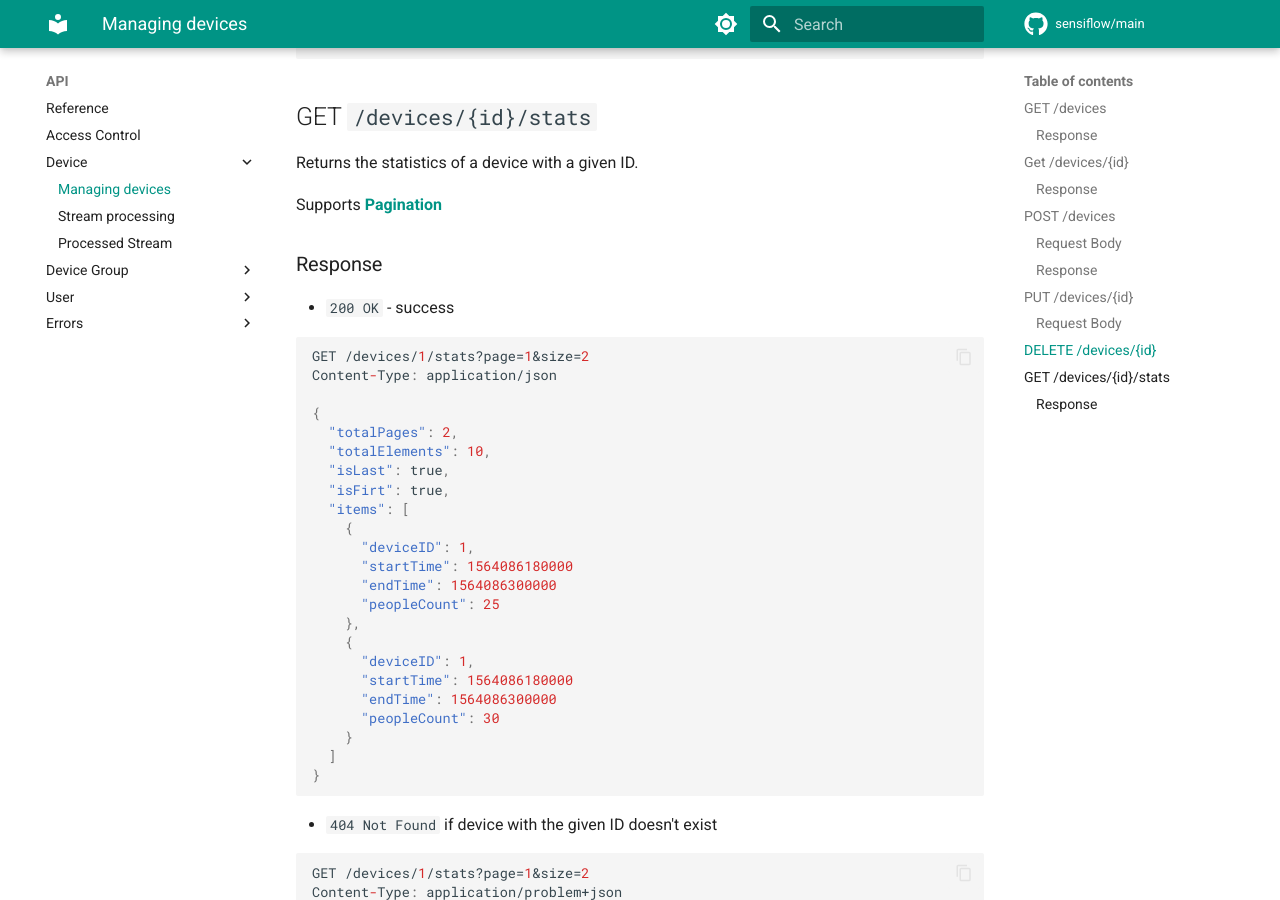
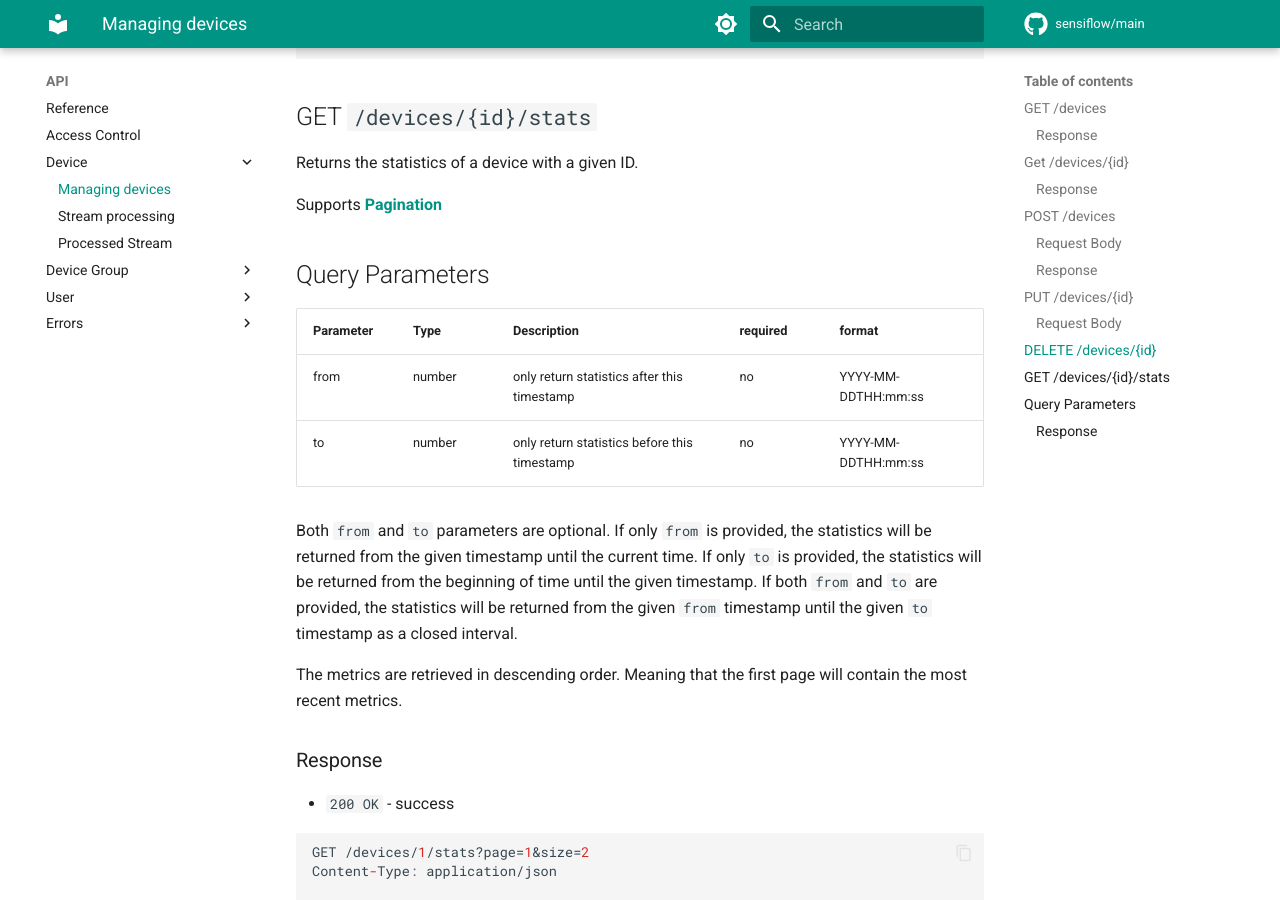
Before and after one commit to sensiflow/main, an MkDocs documentation site: the page built from docs/api/device/general.md, in a window 1280 px wide and 900 px high, scrolled down 4843 px. Built offline with MkDocs 1.6.1 and Material for MkDocs 9.7.7, drawn with Linux system fonts in a browser that asks for light colours; comment, search, counter and statistics services are not loaded.

Commit message:
Added documentation for the new stats interval feature

````diff
--- a/docs/api/device/general.md
+++ b/docs/api/device/general.md
@@ -99,12 +99,11 @@ Creates a new device.
 
 ### Request Body
 
-| Parameter   | Type   | Description| required | max length |
-|-------------|--------|------------| -------- | ---------- |
-| name        | string | device's name | yes | 20 |
-| description | string | device's description  | no | 100 |
-| streamURL    | string | _RTSP_ Url where the device's feed is being transmitted  | yes | 200 |
-
+| Parameter   | Type   | Description                                             | required | max length |
+| ----------- | ------ | ------------------------------------------------------- | -------- | ---------- |
+| name        | string | device's name                                           | yes      | 20         |
+| description | string | device's description                                    | no       | 100        |
+| streamURL   | string | _RTSP_ Url where the device's feed is being transmitted | yes      | 200        |
 
 ### Response
 
@@ -143,11 +142,11 @@ Updates an existing device details with a given ID.
 
 ### Request Body
 
-| Parameter   | Type   | Description| required | max length |
-|-------------|--------|------------| -------- | ---------- |
-| name        | string | device's name | no | 20 |
-| description | string | device's description  | no | 100 |
-| streamURL    | string | _RTSP_ Url where the device's feed is being transmitted  | no | 200 |
+| Parameter   | Type   | Description                                             | required | max length |
+| ----------- | ------ | ------------------------------------------------------- | -------- | ---------- |
+| name        | string | device's name                                           | no       | 20         |
+| description | string | device's description                                    | no       | 100        |
+| streamURL   | string | _RTSP_ Url where the device's feed is being transmitted | no       | 200        |
 
 !!! warning
 
@@ -220,6 +219,17 @@ Returns the statistics of a device with a given ID.
 
 Supports [**Pagination**](/api/reference#pagination)
 
+## Query Parameters
+
+| Parameter | Type   | Description                                  | required | format              |
+| --------- | ------ | -------------------------------------------- | -------- | ------------------- |
+| from      | number | only return statistics after this timestamp  | no       | YYYY-MM-DDTHH:mm:ss |
+| to        | number | only return statistics before this timestamp | no       | YYYY-MM-DDTHH:mm:ss |
+
+Both `from` and `to` parameters are optional. If only `from` is provided, the statistics will be returned from the given timestamp until the current time. If only `to` is provided, the statistics will be returned from the beginning of time until the given timestamp. If both `from` and `to` are provided, the statistics will be returned from the given `from` timestamp until the given `to` timestamp as a closed interval.
+
+The metrics are retrieved in descending order. Meaning that the first page will contain the most recent metrics.
+
 ### Response
 
 - `200 OK` - success
@@ -253,7 +263,6 @@ Content-Type: application/json
 
 - `404 Not Found` if device with the given ID doesn't exist
 
-
 ```json
 
 GET /devices/1/stats?page=1&size=2
````
